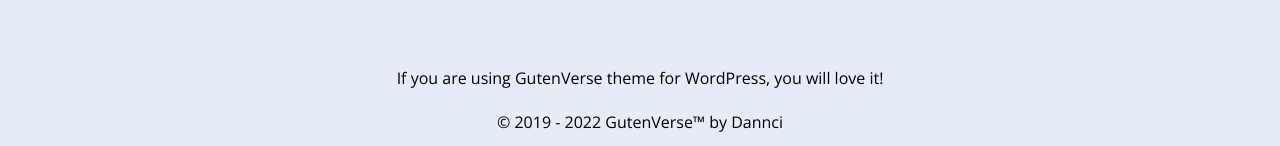
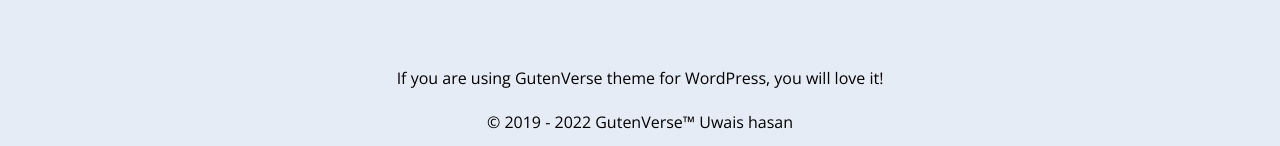
Before and after one commit to uwais-hasan/gutenverse-react, a React (Create React App) app: page / in a window 1280 px wide. Shown: the part 6968-7114 px from the top of the page. Built offline with nearby package versions, Linux system fonts and the light colour scheme.

Commit message:
update data

```diff
--- a/src/Components/Footer/Footer.js
+++ b/src/Components/Footer/Footer.js
@@ -10,7 +10,7 @@
     return (
            <div className='content-footer '>
                <div className='footer-socialMedia flex-row gab-30' >
-                   <a className='flex-row align-center hover-face' href='https://www.google.com'><FacebookIcon /><span>faceBook</span></a>
+                   <a className='flex-row align-center hover-face' href='https://www.facebook.com/profile.php?id=100010097286350'><FacebookIcon /><span>faceBook</span></a>
                    <a className='flex-row align-center hover-twitter' href=''><TwitterIcon /><span>twitter</span></a>
                    <a  className='flex-row align-center hover-insta'href=''><InstagramIcon/><span>instagram</span></a>
                    <a className='flex-row align-center hover-youtube' href=''><YouTubeIcon/><span>youtube</span></a>
@@ -21,7 +21,7 @@
                </div>
                <div className='footer-copyright'>
                    <p className='style-smallText-2'>If you are using GutenVerse theme for WordPress, you will love it!<br/><br/>
-                       © 2019 - 2022 GutenVerse™ by Dannci</p>
+                       © 2019 - 2022 GutenVerse™ Uwais hasan</p>
                </div>
            </div>
     );
--- a/src/Components/Header/Header.js
+++ b/src/Components/Header/Header.js
@@ -24,13 +24,14 @@
         <div className='content-app-header'>
                 <div  className='app-header'>
                     <div className='socialMedia'>
-                        <a href='https://www.facebock.com'><FacebookIcon fontSize='15px' className='hover-face'/></a>
+                        <a href='https://www.facebook.com/profile.php?id=100010097286350'><FacebookIcon fontSize='15px' className='hover-face'/></a>
                         <a href='https://www.twitter.com'><TwitterIcon fontSize='14px' className='hover-twitter'/></a>
                         <a href='https://www.instagram.com'><InstagramIcon fontSize='13px' className='hover-insta'/></a>
                         <a href='https://www.youtube.com/'><YouTubeIcon fontSize='13px' className='hover-youtube'/></a>
                     </div>
                     <div className='img-title'>
                       <NavLink to='/'>  <img src='../../img-news/title-content.png'/></NavLink>
+
                     </div>
                     <div className='bar-search'>
                         <SearchIcon onClick={() => dispatch(updateDrawerTop(true))}/>
```
Also changed, not shown: 7 other files (tests, documents, lock files or other folders).
